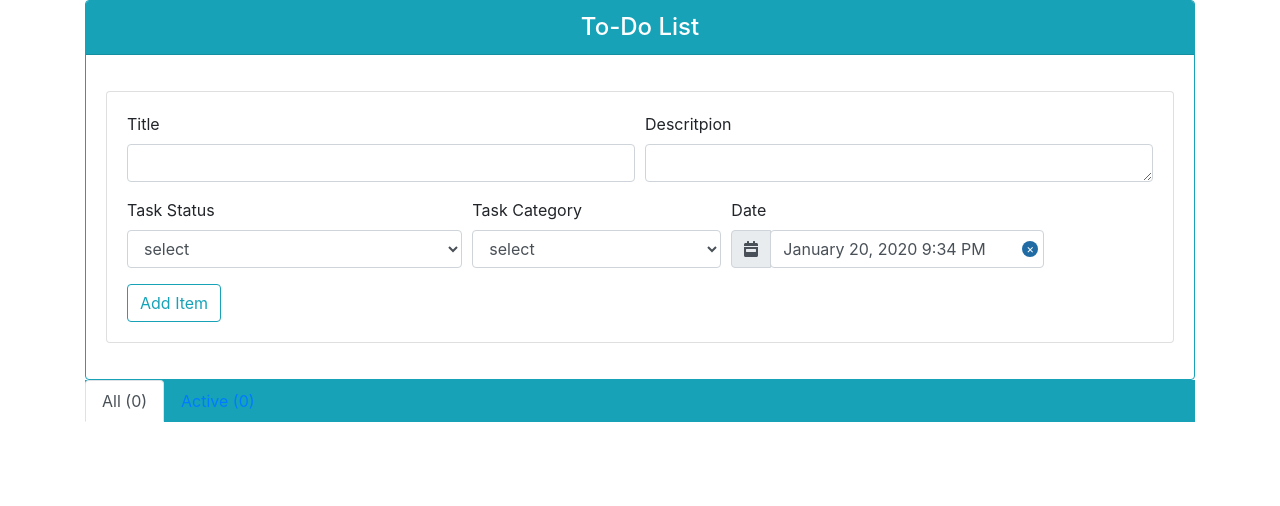
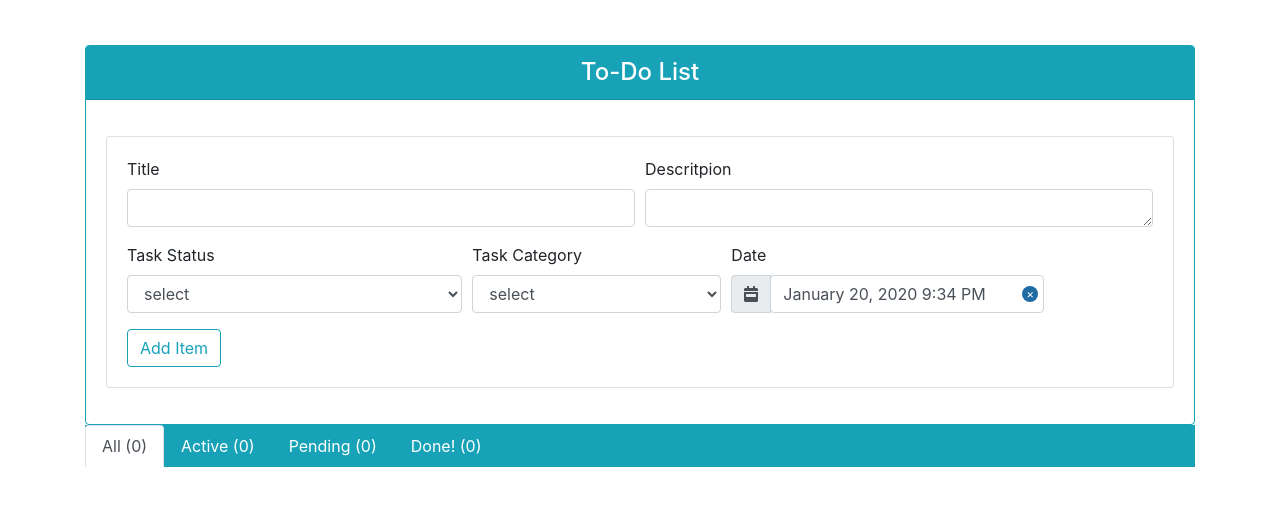
Before and after one commit to tmouhamed/to-do-list, a React (Create React App) app in the folder client/: page / in a window 1280 px wide. Shown: the top 506 px of the page. Built offline with nearby package versions, Linux system fonts and the light colour scheme; no server answers.

Commit message:
add css styling

```diff
--- a/client/src/App.css
+++ b/client/src/App.css
@@ -1,38 +1,18 @@
-.App {
-  text-align: center;
+body {
+  background: #fff;  /* fallback for old browsers */
+  margin: 45px 20px;
 }
-
-.App-logo {
-  height: 40vmin;
-  pointer-events: none;
+.tab-content {
+  display: flex;
+  justify-content: center;
+  margin-top: 25px;
 }
-
-@media (prefers-reduced-motion: no-preference) {
-  .App-logo {
-    animation: App-logo-spin infinite 20s linear;
-  }
+.nav-tabs a {
+  color: #fff;
 }
-
-.App-header {
-  background-color: #282c34;
-  min-height: 100vh;
-  display: flex;
-  flex-direction: column;
-  align-items: center;
-  justify-content: center;
-  font-size: calc(10px + 2vmin);
-  color: white;
+.nav-tabs .active a {
+  color: #000;
 }
-
-.App-link {
-  color: #61dafb;
+tbody tr {
+  border-bottom: 2px solid #17a2b8!important;
 }
-
-@keyframes App-logo-spin {
-  from {
-    transform: rotate(0deg);
-  }
-  to {
-    transform: rotate(360deg);
-  }
-}
--- a/client/src/App.js
+++ b/client/src/App.js
@@ -121,15 +121,28 @@ class App extends React.Component {
           <Tab eventKey="default" title={`All (${this.state.taskList.length})`} >
             <div className="row">
               <div className="col-bg-12">
-                <TodoList  taskStatus={this.state.taskStatus} taskList={this.state.taskList} deleteAll={this.deleteAll} deleteTask={this.deleteTask} editTask={this.editTask} />
+                <TodoList taskStatus={this.state.taskStatus} taskList={this.state.taskList} deleteAll={this.deleteAll} deleteTask={this.deleteTask} editTask={this.editTask} />
               </div>
             </div>
           </Tab>
-          <Tab eventKey="active" title={`Active (${this.state.taskList.length})`} >
+          <Tab eventKey="active" title={`Active (${activeTasks.length})`} >
             <div className="row">
               <div className="col-bg-12">
-
                 <TodoList taskStatus={this.state.taskStatus} taskList={activeTasks} deleteAll={this.deleteAll} deleteTask={this.deleteTask} editTask={this.editTask} />
+              </div>
+            </div>
+          </Tab>
+          <Tab eventKey="pending" title={`Pending (${pendingTasks.length})`} >
+            <div className="row">
+              <div className="col-bg-12">
+                <TodoList taskStatus={this.state.taskStatus} taskList={pendingTasks} deleteAll={this.deleteAll} deleteTask={this.deleteTask} editTask={this.editTask} />
+              </div>
+            </div>
+          </Tab>
+          <Tab eventKey="done" title={`Done! (${finishedTasks.length})`} >
+            <div className="row">
+              <div className="col-bg-12">
+                <TodoList taskStatus={this.state.taskStatus} taskList={finishedTasks} deleteAll={this.deleteAll} deleteTask={this.deleteTask} editTask={this.editTask} />
               </div>
             </div>
           </Tab>
```
